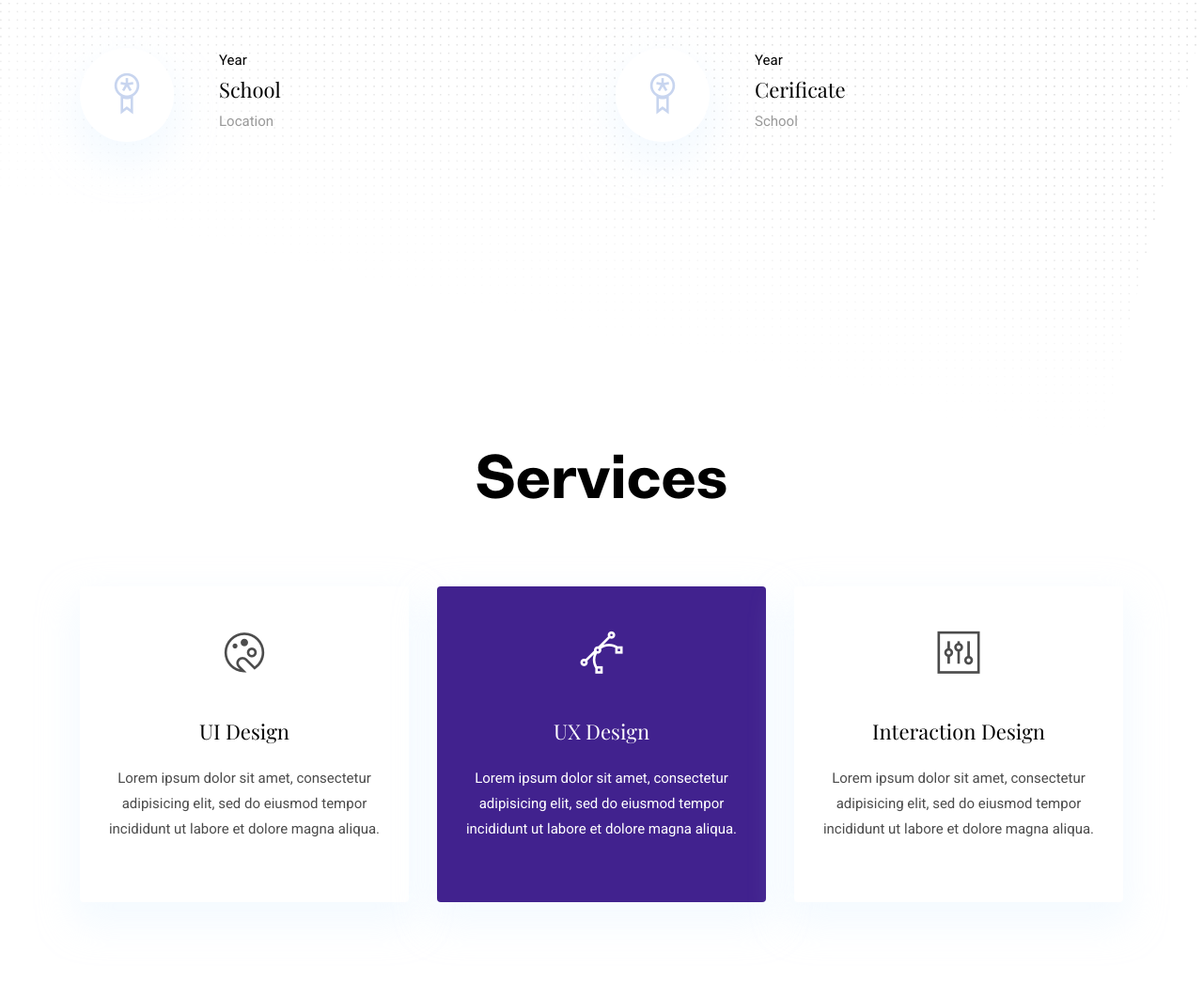
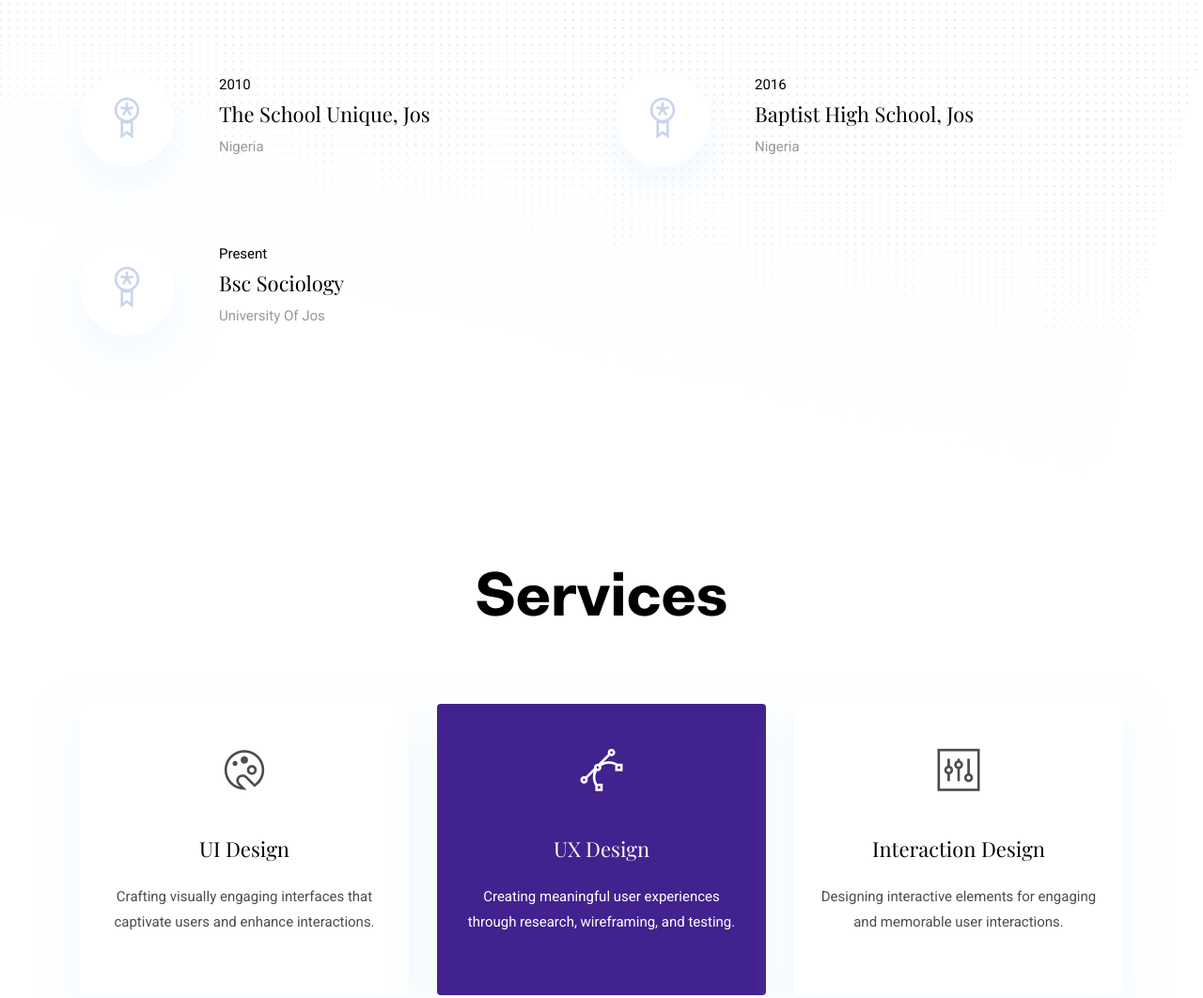
Before and after one commit to teaspoon016/Portfolio-by-Terrence, a plain HTML site: page index.html in a window 1280 px wide. Shown: the part 2583-3645 px from the top of the page at 94% size. Drawn offline with nearby package versions, Linux system fonts and the light colour scheme; files whose address does not match are found by name.

Commit message:
Services and education

```diff
--- a/index.html
+++ b/index.html
@@ -135,17 +135,17 @@
             <div class="wave" data-progress="90%"></div>
           </div>
           <div class="card-footer bg-white">
-            <h4 class="card-title">HTML (90%)</h4>
+            <h4 class="card-title">Communication (90%)</h4>
           </div>
         </div>
       </div>
       <div class="col-lg-3 col-sm-6 mb-4 mb-lg-0">
         <div class="card shadow text-center">
           <div class="position-relative rounded-top progress-wrapper" data-color="#9473e6">
-            <div class="wave" data-progress="90%"></div>
+            <div class="wave" data-progress="80%"></div>
           </div>
           <div class="card-footer bg-white">
-            <h4 class="card-title">CSS (90%)</h4>
+            <h4 class="card-title">Problem-solving (80%)</h4>
           </div>
         </div>
       </div>
@@ -155,17 +155,17 @@
             <div class="wave" data-progress="80%"></div>
           </div>
           <div class="card-footer bg-white">
-            <h4 class="card-title">After Effects (80%)</h4>
+            <h4 class="card-title">Teamwork (80%)</h4>
           </div>
         </div>
       </div>
       <div class="col-lg-3 col-sm-6 mb-4 mb-lg-0">
         <div class="card shadow text-center">
           <div class="position-relative rounded-top progress-wrapper" data-color="#ffbcaa">
-            <div class="wave" data-progress="70%"></div>
+            <div class="wave" data-progress="90%"></div>
           </div>
           <div class="card-footer bg-white">
-            <h4 class="card-title">Web App (70%)</h4>
+            <h4 class="card-title">Adaptability (90%)</h4>
           </div>
         </div>
       </div>
@@ -217,9 +217,9 @@
             <i class="ti-medall icon icon-light icon-bg bg-white shadow rounded-circle d-block"></i>
           </div>
           <div>
-            <p class="text-dark mb-1">Year</p>
-            <h4>School</h4>
-            <p class="mb-0 text-light">Location</p>
+            <p class="text-dark mb-1">2010</p>
+            <h4>The School Unique, Jos</h4>
+            <p class="mb-0 text-light">Nigeria</p>
           </div>
         </div>
       </div>
@@ -229,22 +229,22 @@
             <i class="ti-medall icon icon-light icon-bg bg-white shadow rounded-circle d-block"></i>
           </div>
           <div>
-            <p class="text-dark mb-1">Year</p>
-            <h4>Cerificate</h4>
-            <p class="mb-0 text-light">School</p>
+            <p class="text-dark mb-1">2016</p>
+            <h4>Baptist High School, Jos</h4>
+            <p class="mb-0 text-light">Nigeria</p>
           </div>
         </div>
       </div>
       <div class="col-lg-6 col-md-6 mb-80">
         <div class="d-flex">
           <div class="mr-lg-5 mr-3">
-            <!-- <i class="ti-medall icon icon-light icon-bg bg-white shadow rounded-circle d-block"></i> -->
+            <i class="ti-medall icon icon-light icon-bg bg-white shadow rounded-circle d-block"></i>
           </div>
-          <!-- <div>
-            <p class="text-dark mb-1">2000</p>
-            <h4>Higher Secondary Certificat</h4>
-            <p class="mb-0 text-light">Cardiff School</p>
-          </div> -->
+          <div>
+            <p class="text-dark mb-1">Present</p>
+            <h4>Bsc Sociology</h4>
+            <p class="mb-0 text-light">University Of Jos</p>
+          </div>
         </div>
       </div>
       <div class="col-lg-6 col-md-6 mb-80">
@@ -278,8 +278,7 @@
           <div class="card-body text-center px-4 py-5">
             <i class="ti-palette icon mb-5 d-inline-block"></i>
             <h4 class="mb-4">UI Design</h4>
-            <p>Lorem ipsum dolor sit amet, consectetur adipisicing elit, sed do eiusmod tempor incididunt ut labore et
-              dolore magna aliqua.</p>
+            <p>Crafting visually engaging interfaces that captivate users and enhance interactions.</p>
           </div>
         </div>
       </div>
@@ -288,8 +287,7 @@
           <div class="card-body text-center px-4 py-5">
             <i class="ti-vector icon mb-5 d-inline-block"></i>
             <h4 class="mb-4">UX Design</h4>
-            <p>Lorem ipsum dolor sit amet, consectetur adipisicing elit, sed do eiusmod tempor incididunt ut labore et
-              dolore magna aliqua.</p>
+            <p>Creating meaningful user experiences through research, wireframing, and testing.</p>
           </div>
         </div>
       </div>
@@ -298,8 +296,7 @@
           <div class="card-body text-center px-4 py-5">
             <i class="ti-panel icon mb-5 d-inline-block"></i>
             <h4 class="mb-4">Interaction Design</h4>
-            <p>Lorem ipsum dolor sit amet, consectetur adipisicing elit, sed do eiusmod tempor incididunt ut labore et
-              dolore magna aliqua.</p>
+            <p>Designing interactive elements for engaging and memorable user interactions.</p>
           </div>
         </div>
       </div>
```
Also changed, not shown: contact.html (+0 -1 lines).
